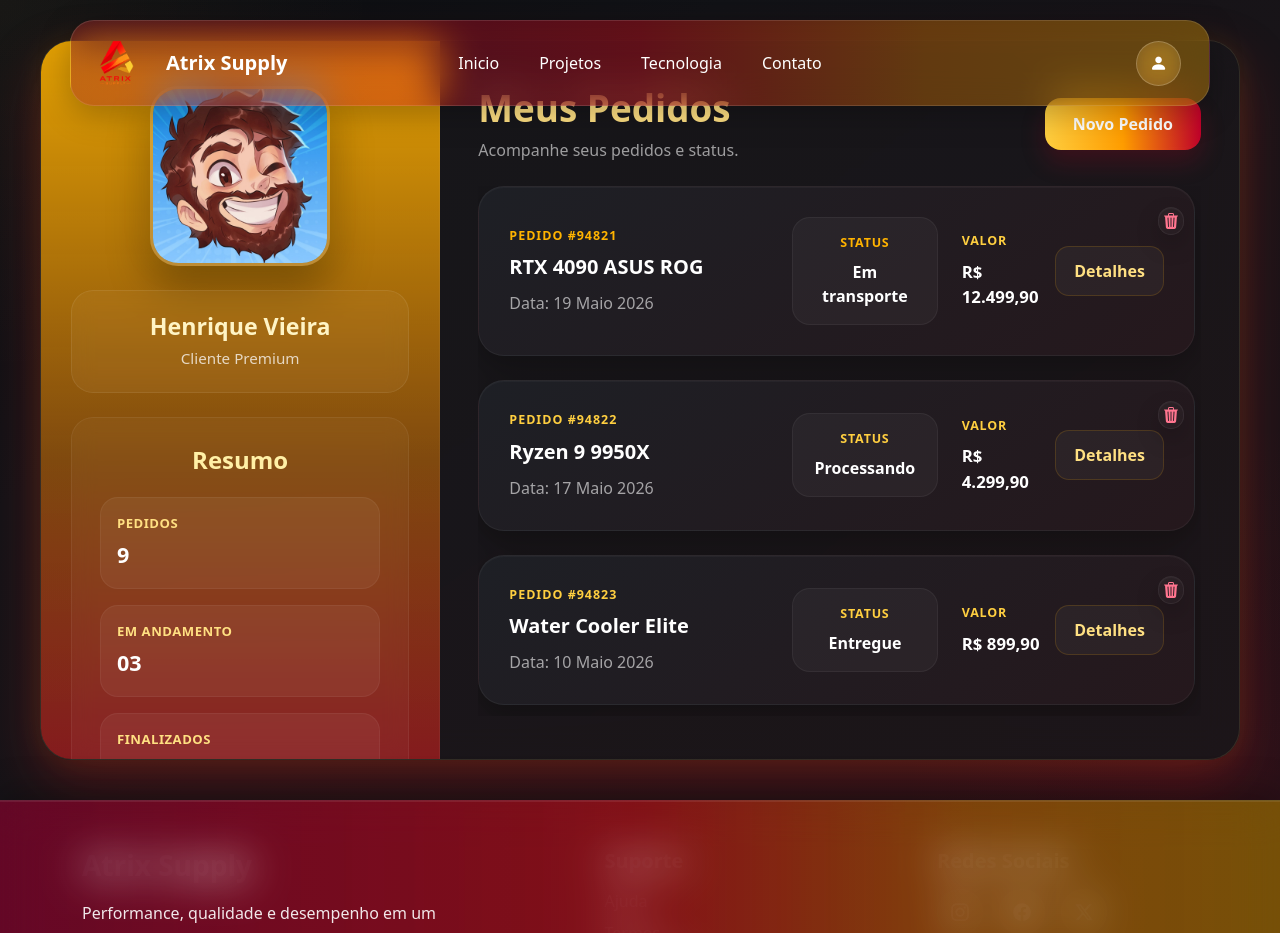
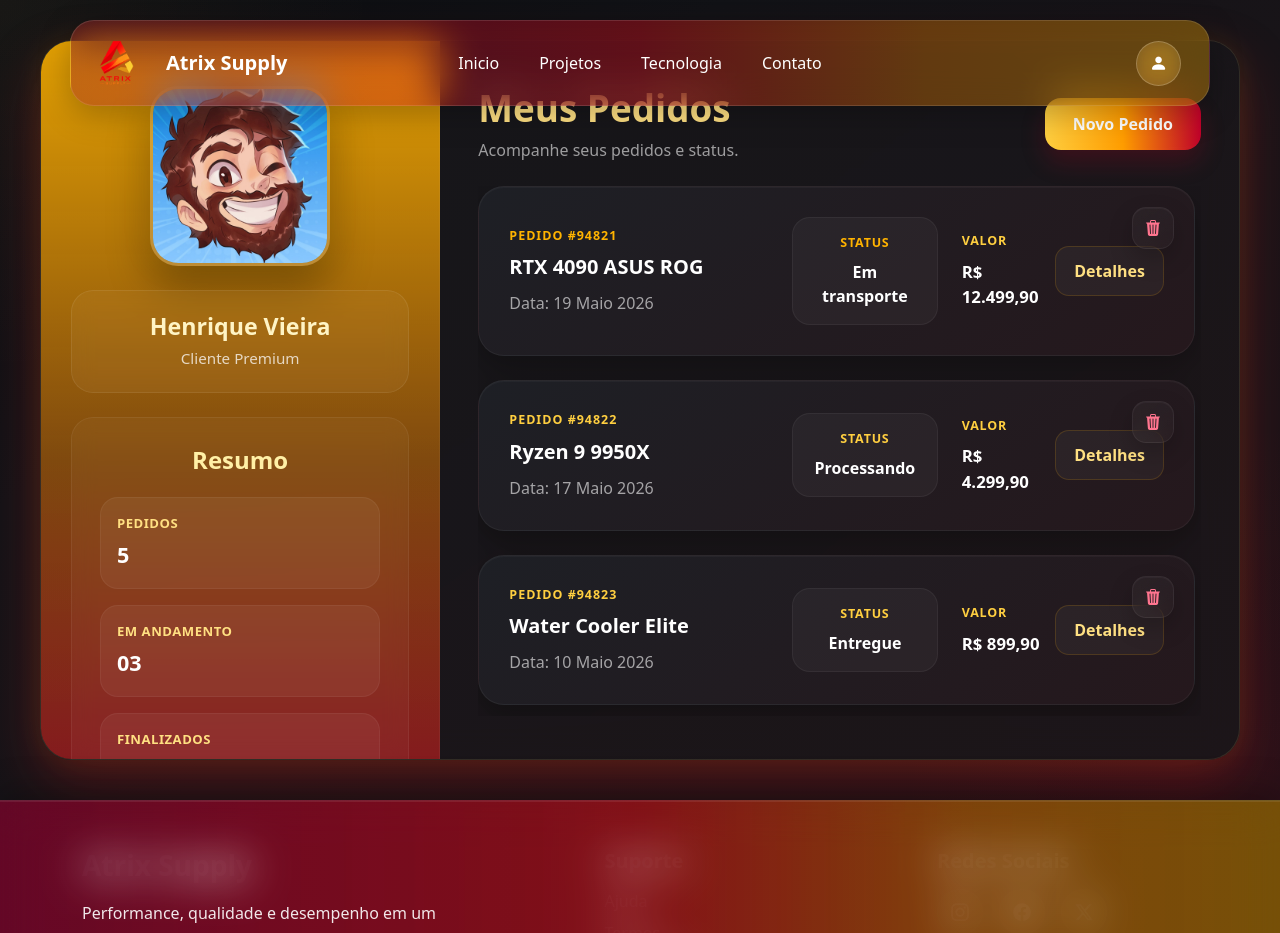
Before and after one commit to zinhodelta3-arch/AtrixSupply, a Next.js app in the folder FrontEnd/: page /pedidos in a window 1280 px wide. Shown: the top 933 px of the page. Built offline with nearby package versions, Linux system fonts and the light colour scheme.

Commit message:
FIX: scrool arrumado

```diff
--- a/FrontEnd/src/app/pedidos/page.jsx
+++ b/FrontEnd/src/app/pedidos/page.jsx
@@ -4,10 +4,10 @@
 import "bootstrap-icons/font/bootstrap-icons.css";
 
 import Image from "next/image";
-import { useEffect, useRef, useState } from "react";
+import { useState } from "react";
 
 export default function Pedidos() {
-  const pedidosBase = [
+  const [pedidos, setPedidos] = useState([
     {
       id: "#94821",
       produto: "RTX 4090 ASUS ROG",
@@ -32,60 +32,29 @@
       preco: "R$ 899,90",
       cor: "#ffcf40",
     },
-  ];
-
-  const [pedidos, setPedidos] = useState([
-    ...pedidosBase,
-    ...pedidosBase,
-    ...pedidosBase,
+    {
+      id: "#94824",
+      produto: "Monitor Gamer 240Hz",
+      status: "Em separação",
+      data: "08 Maio 2026",
+      preco: "R$ 2.199,90",
+      cor: "#ffb300",
+    },
+    {
+      id: "#94825",
+      produto: "SSD NVME 2TB",
+      status: "Entregue",
+      data: "02 Maio 2026",
+      preco: "R$ 1.049,90",
+      cor: "#ffcf40",
+    },
   ]);
-
-  const scrollRef = useRef(null);
-
-  function gerarPedidos() {
-    return pedidosBase.map((pedido) => ({
-      ...pedido,
-      id: `#${Math.floor(Math.random() * 90000) + 10000}`,
-    }));
-  }
 
   function deletarPedido(id) {
     setPedidos((prev) =>
       prev.filter((pedido) => pedido.id !== id)
     );
   }
-
-  useEffect(() => {
-    const container = scrollRef.current;
-
-    const handleScroll = () => {
-      if (!container) return;
-
-      const chegouNoFim =
-        container.scrollTop + container.clientHeight >=
-        container.scrollHeight - 100;
-
-      if (chegouNoFim) {
-        setPedidos((prev) => [
-          ...prev,
-          ...gerarPedidos(),
-        ]);
-      }
-    };
-
-    if (container) {
-      container.addEventListener("scroll", handleScroll);
-    }
-
-    return () => {
-      if (container) {
-        container.removeEventListener(
-          "scroll",
-          handleScroll
-        );
-      }
-    };
-  }, []);
 
   return (
     <div
@@ -348,7 +317,6 @@
 
               {/* SCROLL */}
               <div
-                ref={scrollRef}
                 style={{
                   overflowY: "auto",
                   flex: 1,
@@ -356,9 +324,9 @@
                 }}
               >
                 <div className="d-flex flex-column gap-4">
-                  {pedidos.map((pedido, index) => (
+                  {pedidos.map((pedido) => (
                     <div
-                      key={index}
+                      key={pedido.id}
                       style={{
                         position: "relative",
                         background: `
@@ -388,10 +356,10 @@
                         style={{
                           position: "absolute",
                           top: "20px",
-                          right: "10px",
-                          width: "20px",
-                          height: "28px",
-                          borderRadius: "18px",
+                          right: "20px",
+                          width: "42px",
+                          height: "42px",
+                          borderRadius: "14px",
                           border:
                             "1px solid rgba(255,255,255,.06)",
                           background: `
@@ -408,30 +376,6 @@
                             inset 0 1px 0 rgba(255,255,255,.03),
                             0 10px 25px rgba(0,0,0,.20)
                           `,
-                        }}
-                        onMouseEnter={(e) => {
-                          e.currentTarget.style.transform =
-                            "translateY(-2px) scale(1.04)";
-                          e.currentTarget.style.background =
-                            "linear-gradient(145deg, rgba(192,1,42,.35), rgba(120,0,20,.42))";
-                          e.currentTarget.style.border =
-                            "1px solid rgba(255,120,140,.20)";
-                          e.currentTarget.style.color =
-                            "#fff";
-                          e.currentTarget.style.boxShadow =
-                            "0 14px 30px rgba(192,1,42,.30)";
-                        }}
-                        onMouseLeave={(e) => {
-                          e.currentTarget.style.transform =
-                            "translateY(0px) scale(1)";
-                          e.currentTarget.style.background =
-                            "linear-gradient(145deg, rgba(255,255,255,.04), rgba(255,255,255,.02))";
-                          e.currentTarget.style.border =
-                            "1px solid rgba(255,255,255,.06)";
-                          e.currentTarget.style.color =
-                            "#ff758f";
-                          e.currentTarget.style.boxShadow =
-                            "inset 0 1px 0 rgba(255,255,255,.03), 0 10px 25px rgba(0,0,0,.20)";
                         }}
                       >
                         <i
@@ -565,18 +509,46 @@
                     </div>
                   ))}
 
-                  {/* LOADING */}
-                  <div
-                    className="d-flex justify-content-center align-items-center"
-                    style={{
-                      height: "80px",
-                      color: "#ffcf40",
-                      fontWeight: "700",
-                      opacity: 0.7,
-                    }}
-                  >
-                    Carregando mais pedidos...
-                  </div>
+                  {pedidos.length === 0 && (
+                    <div
+                      className="d-flex flex-column justify-content-center align-items-center"
+                      style={{
+                        height: "300px",
+                        borderRadius: "28px",
+                        border:
+                          "1px solid rgba(255,255,255,.06)",
+                        background:
+                          "rgba(255,255,255,.02)",
+                      }}
+                    >
+                      <i
+                        className="bi bi-bag-x"
+                        style={{
+                          fontSize: "4rem",
+                          color: "#ffcf40",
+                          marginBottom: "18px",
+                        }}
+                      />
+
+                      <h3
+                        style={{
+                          color: "white",
+                          fontWeight: "700",
+                        }}
+                      >
+                        Nenhum pedido encontrado
+                      </h3>
+
+                      <p
+                        style={{
+                          color:
+                            "rgba(255,255,255,.55)",
+                        }}
+                      >
+                        Todos os pedidos foram removidos.
+                      </p>
+                    </div>
+                  )}
                 </div>
               </div>
             </div>
```
